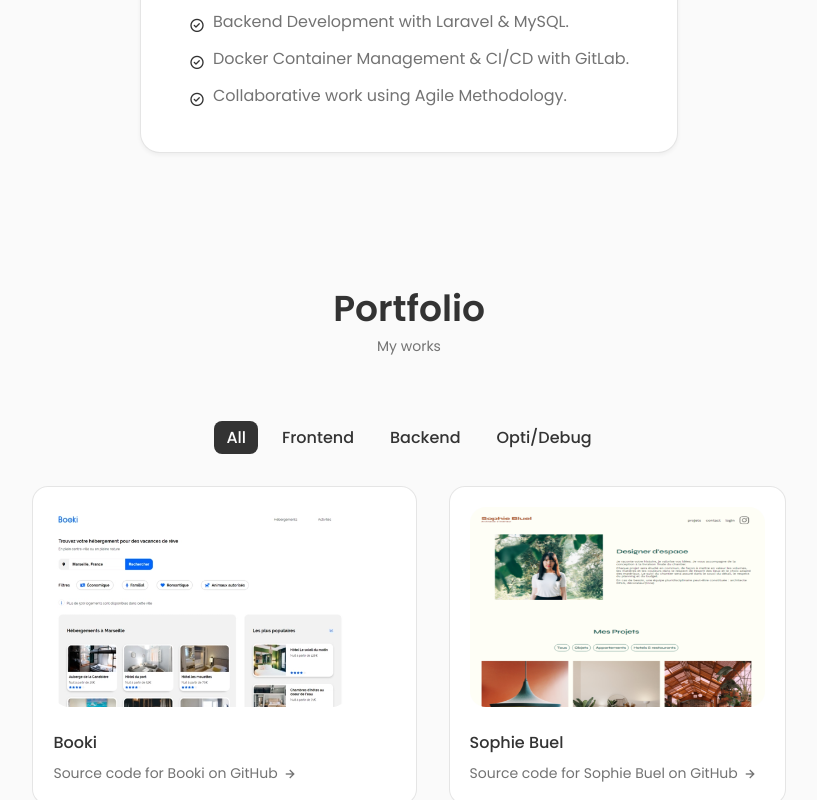
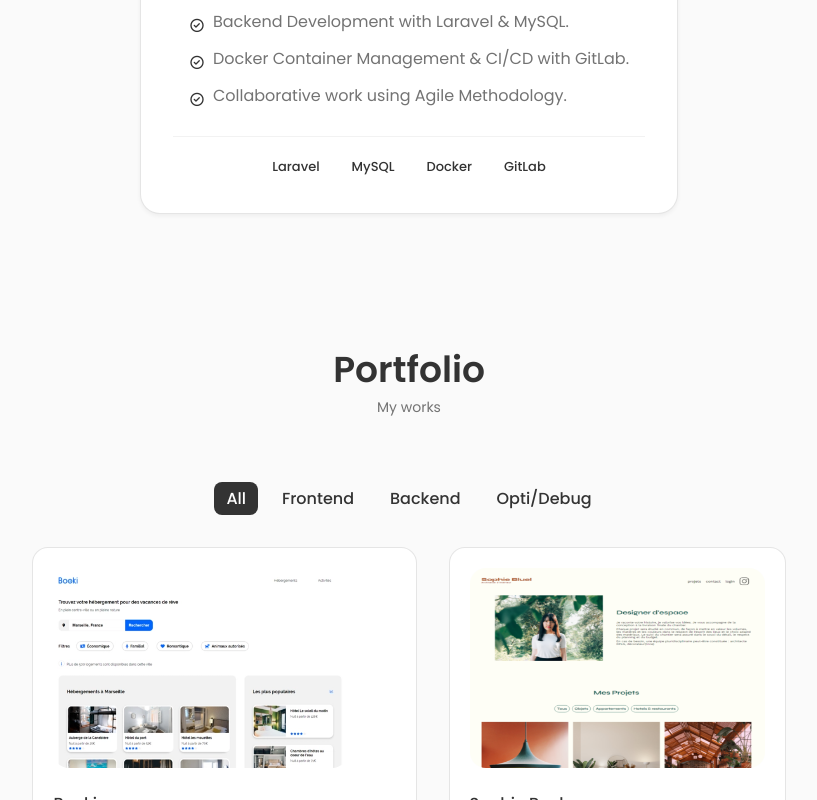
Before and after one commit to TomMbn/Portfolio_Website, a React (Create React App) app: page / in a window 1280 px wide. Shown: the part 1800-2600 px from the top of the page, without its empty margins (231-1048 px from the left). Built offline with nearby package versions, Linux system fonts and the light colour scheme.

Commit message:
feat : Section skills (amélioration + lien)

```diff
--- a/src/components/experience/Experience.jsx
+++ b/src/components/experience/Experience.jsx
@@ -32,6 +32,13 @@ const Experience = () => {
                             <p>Collaborative work using Agile Methodology.</p>
                         </div>
                     </div>
+
+                    <div className="experienceTechStack">
+                        <span className="techBadge">Laravel</span>
+                        <span className="techBadge">MySQL</span>
+                        <span className="techBadge">Docker</span>
+                        <span className="techBadge">GitLab</span>
+                    </div>
                 </div>
             </div>
         </section>
--- a/src/components/experience/experience.css
+++ b/src/components/experience/experience.css
@@ -69,9 +69,40 @@
     color: var(--title-color);
 }
 
+.experienceTechStack {
+    display: flex;
+    flex-wrap: wrap;
+    gap: 0.5rem;
+    margin-top: var(--mb-1-5);
+    padding-top: var(--mb-1);
+    border-top: 1px solid rgba(0, 0, 0, 0.05);
+    justify-content: center;
+}
+
+.techBadge {
+    display: inline-block;
+    padding: 0.25rem 0.75rem;
+    background-color: var(--first-color-lighter);
+    color: var(--title-color);
+    border-radius: 0.5rem;
+    font-size: var(--smaller-font-size);
+    font-weight: var(--font-medium);
+    transition: all 0.3s;
+}
+
+.techBadge:hover {
+    background-color: var(--first-color-light);
+    transform: translateY(-2px);
+}
+
 /* Responsive */
 @media screen and (max-width: 576px) {
     .experienceContent {
         padding: 1.5rem;
     }
+
+    .techBadge {
+        font-size: 0.7rem;
+        padding: 0.2rem 0.6rem;
+    }
 }
--- a/src/components/footer/Footer.jsx
+++ b/src/components/footer/Footer.jsx
@@ -1,7 +1,7 @@
 import "./footer.css"
 
 const Footer = () => {
-    return(
+    return (
         <footer className="footer">
             <div className="footerContainer container">
                 <h2 className="footerTitle">Tom Mauboussin</h2>
@@ -12,6 +12,9 @@ const Footer = () => {
                     </li>
                     <li>
                         <a href="#skills" className="footerLink">Skills</a>
+                    </li>
+                    <li>
+                        <a href="#experience" className="footerLink">Experience</a>
                     </li>
                     <li>
                         <a href="#portfolio" className="footerLink">Projects</a>
```
